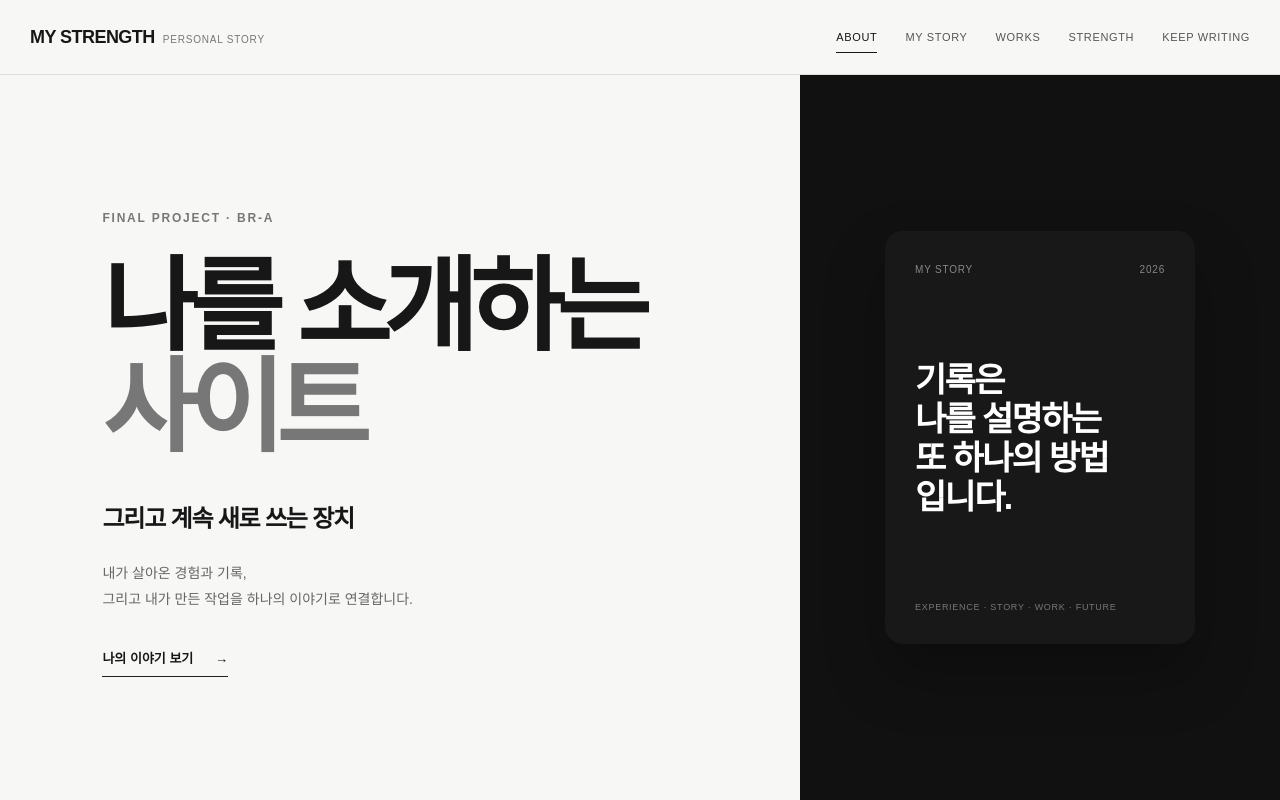
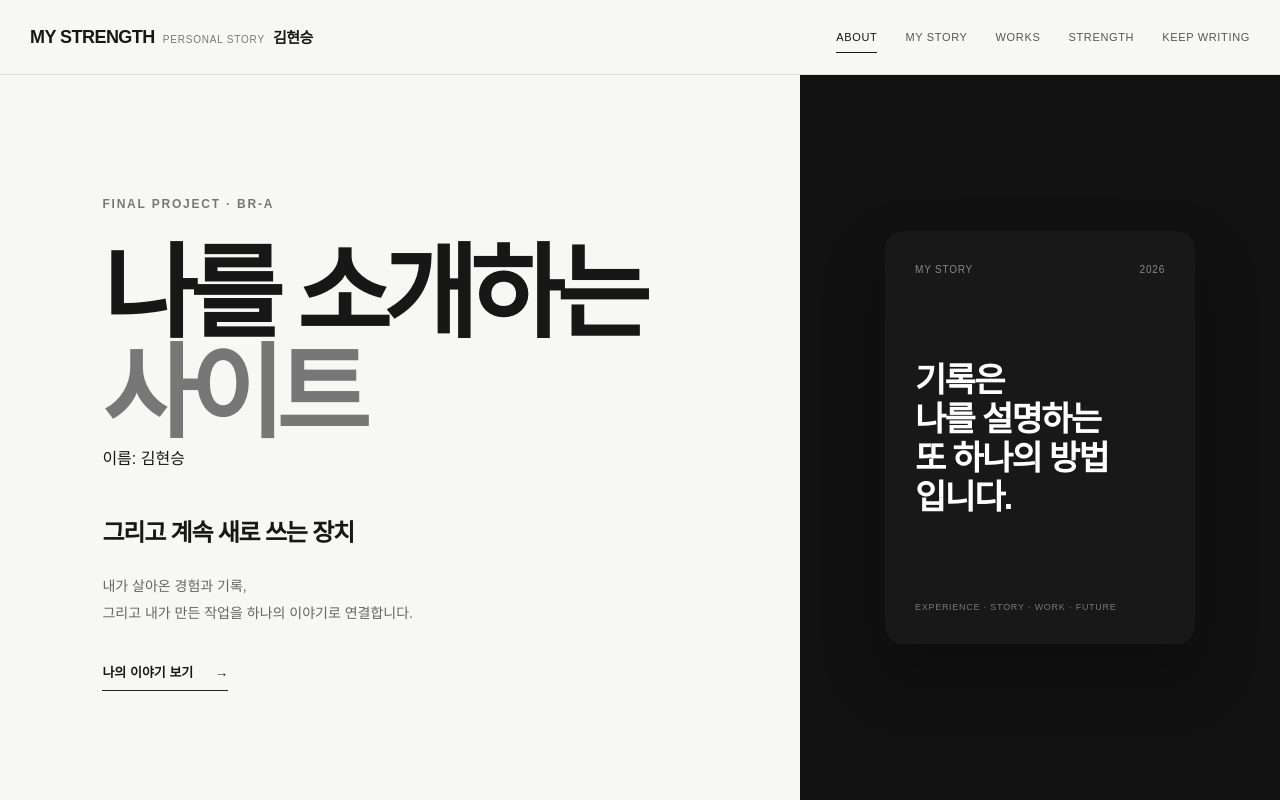
Before and after one commit to cs48249762dkdkl-ops/say-my-name, a plain HTML site: page index.html in a window 1280 px wide. Shown: the top 800 px of the page. Drawn offline with Linux system fonts and the light colour scheme; files whose address does not match are found by name.

Commit message:
Update index.html

```diff
--- a/index.html
+++ b/index.html
@@ -18,6 +18,7 @@
         <a href="#top" class="logo">
             MY STRENGTH
             <span>PERSONAL STORY</span>
+            <small class="author-name">김현승</small>
         </a>
 
         <nav class="main-nav">
@@ -51,6 +52,8 @@
                 <br>
                 <strong>사이트</strong>
             </h1>
+
+<p class="author-name">이름: 김현승</p>
 
             <p class="hero-subtitle">
                 그리고 계속 새로 쓰는 장치
```
